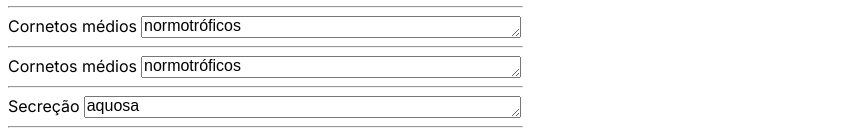
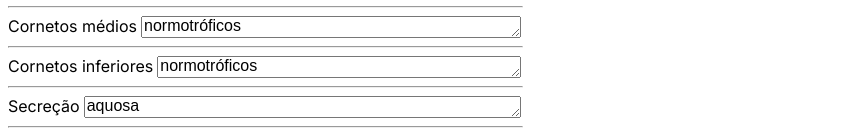
Before and after one commit to dm-sistemas-medicos/dm-laudos, a Next.js app: page / in a window 1280 px wide. Shown: the part 358-492 px from the top of the page, without its empty margins (0-857 px from the left). Built offline with nearby package versions, Linux system fonts and the light colour scheme.

Commit message:
fix: ajust input label in CornetosInferiores

```diff
--- a/src/app/laudos/videonasolaringoscopia/components/cavidadenasal/components/cornetosinferiores/cornetosinferiores.tsx
+++ b/src/app/laudos/videonasolaringoscopia/components/cavidadenasal/components/cornetosinferiores/cornetosinferiores.tsx
@@ -9,7 +9,7 @@ const CornetosInferiores = () => {
 
   return (
     <li className={parentStyles.itemExame}>
-      <label>Cornetos médios</label>
+      <label>Cornetos inferiores</label>
       <textarea
         rows={1}
         id="cornetosMedios"
```
